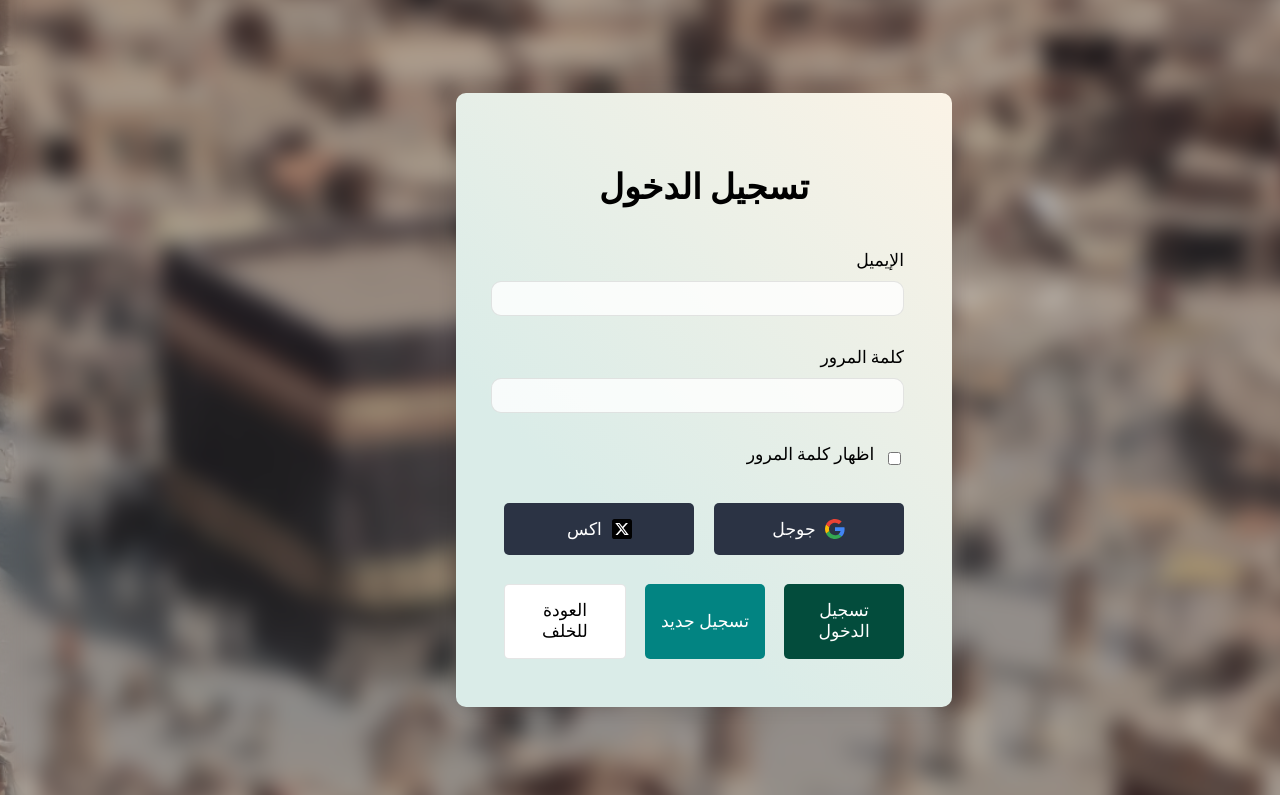
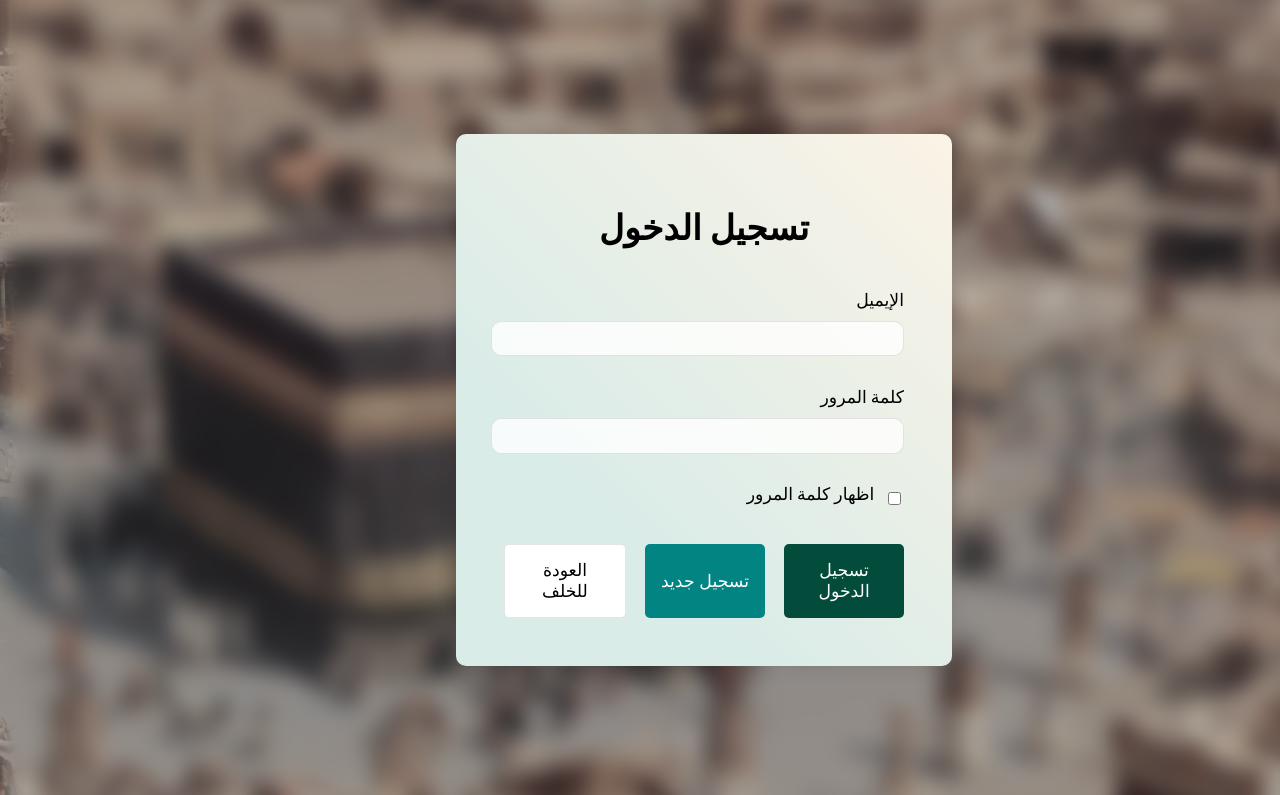
Before and after one commit to feny1/Software-Systems, a PHP site: page /src/pages/login.php in a window 1280 px wide; the page is wider, and only the part inside the window is pictured. Shown: the top 795 px of that part. Run offline with PHP 8.4, Linux system fonts and the light colour scheme; the visitor is signed in with stand-in values (Sample User, id 1); data comes from the database, SQL or seed files in the repository.

Commit message:
remove social links

```diff
--- a/src/pages/login.php
+++ b/src/pages/login.php
@@ -1,5 +1,5 @@
 <?php
-include ('../components/page.php');
+include('../components/page.php');
 
 if (isset($_SESSION['user']) && isset($_SESSION["user"]["type"])) {
     header("Location: profile.php"); // Redirect if already logged in
@@ -32,6 +32,7 @@ if ($_SERVER['REQUEST_METHOD'] == 'POST') {
 
 <!DOCTYPE html>
 <html lang="ar" dir="rtl">
+
 <head>
     <meta charset="UTF-8">
     <meta name="viewport" content="width=device-width, initial-scale=1.0">
@@ -197,7 +198,8 @@ if ($_SERVER['REQUEST_METHOD'] == 'POST') {
         }
 
         .signup-btn {
-            background-color: #028482; /* Adjust color as needed */
+            background-color: #028482;
+            /* Adjust color as needed */
             color: white;
         }
 
@@ -238,7 +240,7 @@ if ($_SERVER['REQUEST_METHOD'] == 'POST') {
                 <label for="showPassword">اظهار كلمة المرور</label>
             </div>
 
-            <div class="social-buttons">
+            <!-- <div class="social-buttons">
                 <button class="social-btn google-btn" type="button">
                     <img src="../images/googleSVGlogo.svg" alt="Google">
                     جوجل
@@ -248,7 +250,7 @@ if ($_SERVER['REQUEST_METHOD'] == 'POST') {
                     <img src="../images/xSVGlogo.svg" alt="X">
                     اكس
                 </button>
-            </div>
+            </div> -->
 
             <div class="action-buttons">
                 <button type="submit" class="login-btn">تسجيل الدخول</button>
@@ -262,9 +264,10 @@ if ($_SERVER['REQUEST_METHOD'] == 'POST') {
         // Simple show/hide password functionality
         const showPasswordCheckbox = document.getElementById('showPassword');
         const passwordInput = document.querySelector('input[name="password"]');
-        showPasswordCheckbox.addEventListener('change', function () {
+        showPasswordCheckbox.addEventListener('change', function() {
             passwordInput.type = this.checked ? 'text' : 'password';
         });
     </script>
 </body>
+
 </html>
```
Also changed, not shown: src/pages/signup.php (+6 -3 lines).
